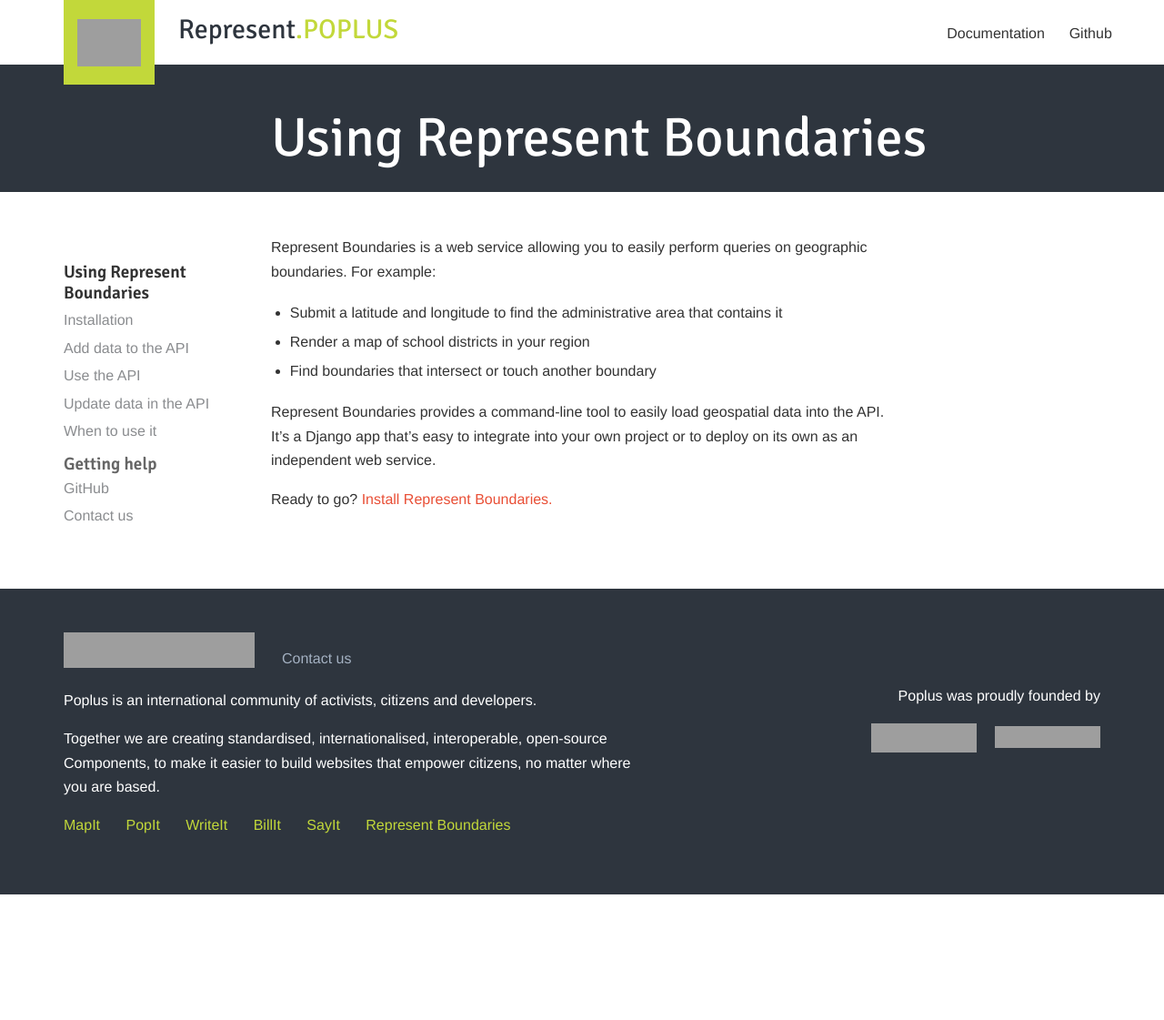
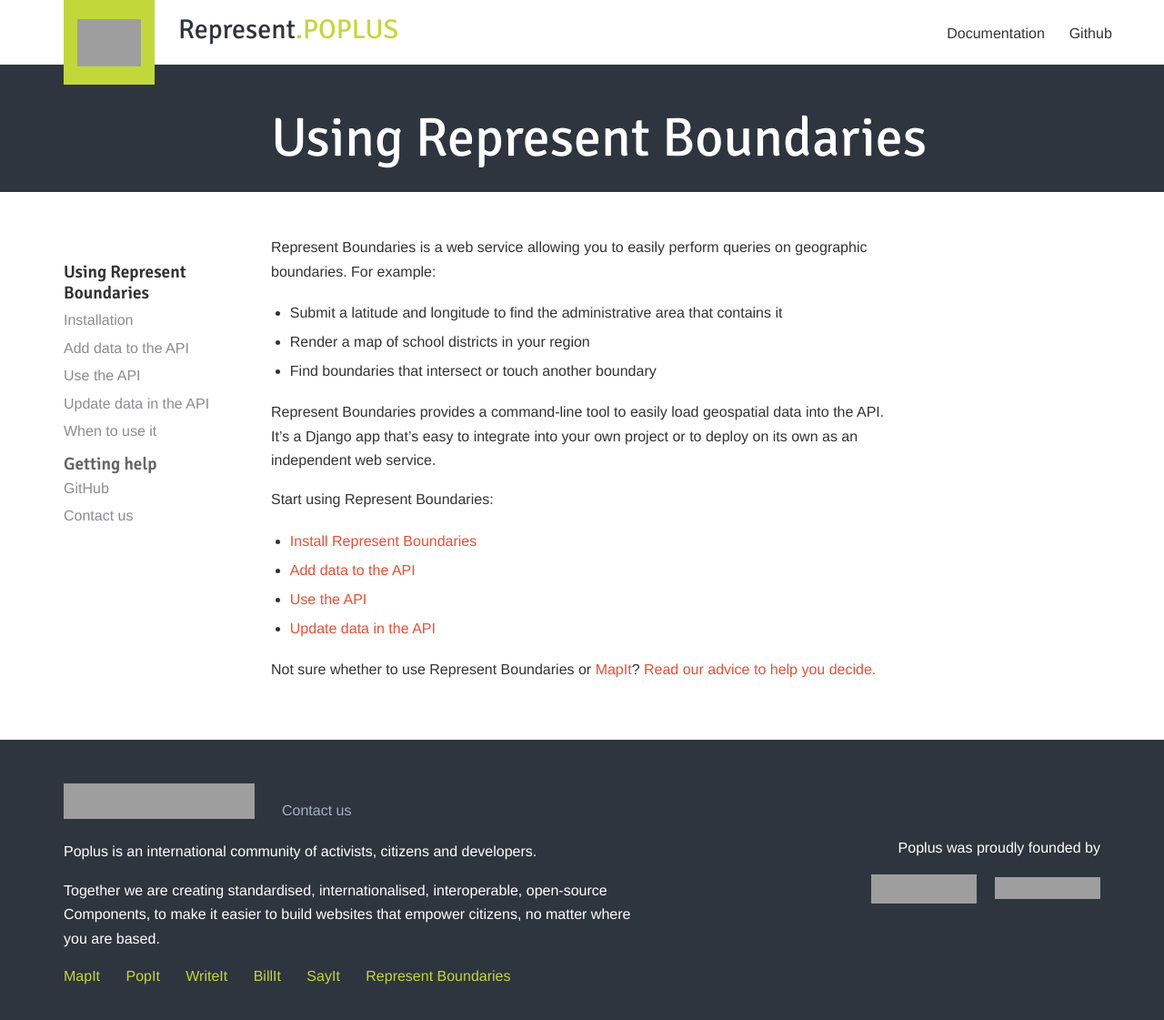
Before and after one commit to opennorth/represent-boundaries-docs, a Jekyll site: the page built from docs/index.md, in a window 1280 px wide, cut to the strip 0-1149 px from the top of the page. Shown: the top 1121 px of the strip at 91% size. Built offline with Jekyll 4.4.1, drawn with Linux system fonts in a browser that asks for light colours; Markdown is read by kramdown in place of the engine named in the settings; before the commit the page ends 983 px from its top, so only the background shows below that; grey boxes are pictures that could not be loaded.

Commit message:
tweak documentation landing page

```diff
--- a/docs/index.md
+++ b/docs/index.md
@@ -11,4 +11,11 @@
 
 Represent Boundaries provides a command-line tool to easily load geospatial data into the API. It's a Django app that's easy to integrate into your own project or to deploy on its own as an independent web service.
 
-Ready to go? <a href="{{ site.baseurl }}/docs/install/">Install Represent Boundaries.</a>
+Start using Represent Boundaries:
+
+* <a href="{{ site.baseurl }}/docs/install/">Install Represent Boundaries</a>
+* <a href="{{ site.baseurl }}/docs/import/">Add data to the API</a>
+* <a href="{{ site.baseurl }}/docs/api/">Use the API</a>
+* <a href="{{ site.baseurl }}/docs/manage/">Update data in the API</a>
+
+Not sure whether to use Represent Boundaries or [MapIt](http://mapit.poplus.org/)? <a href="{{ site.baseurl }}/docs/why/">Read our advice to help you decide.</a>
```
